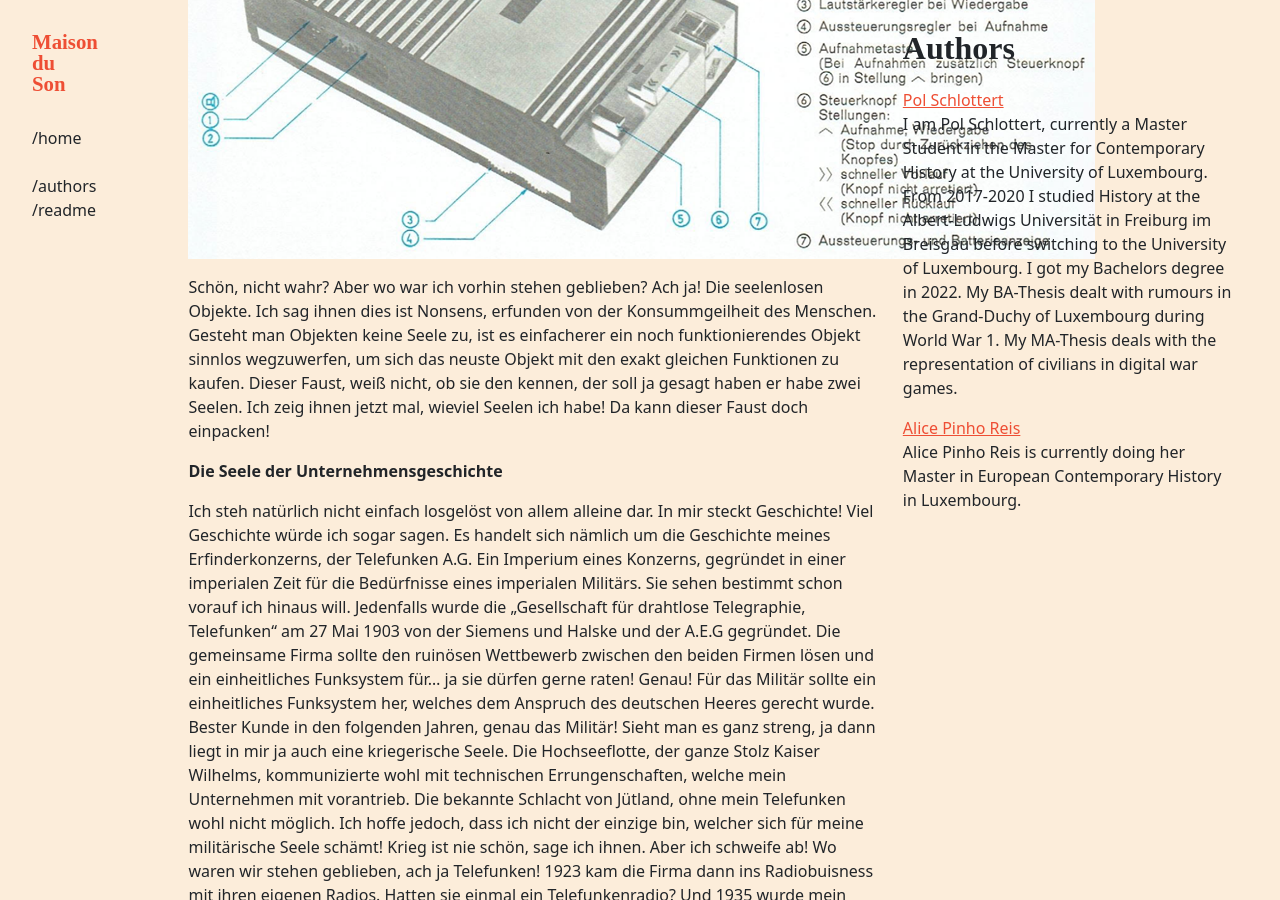
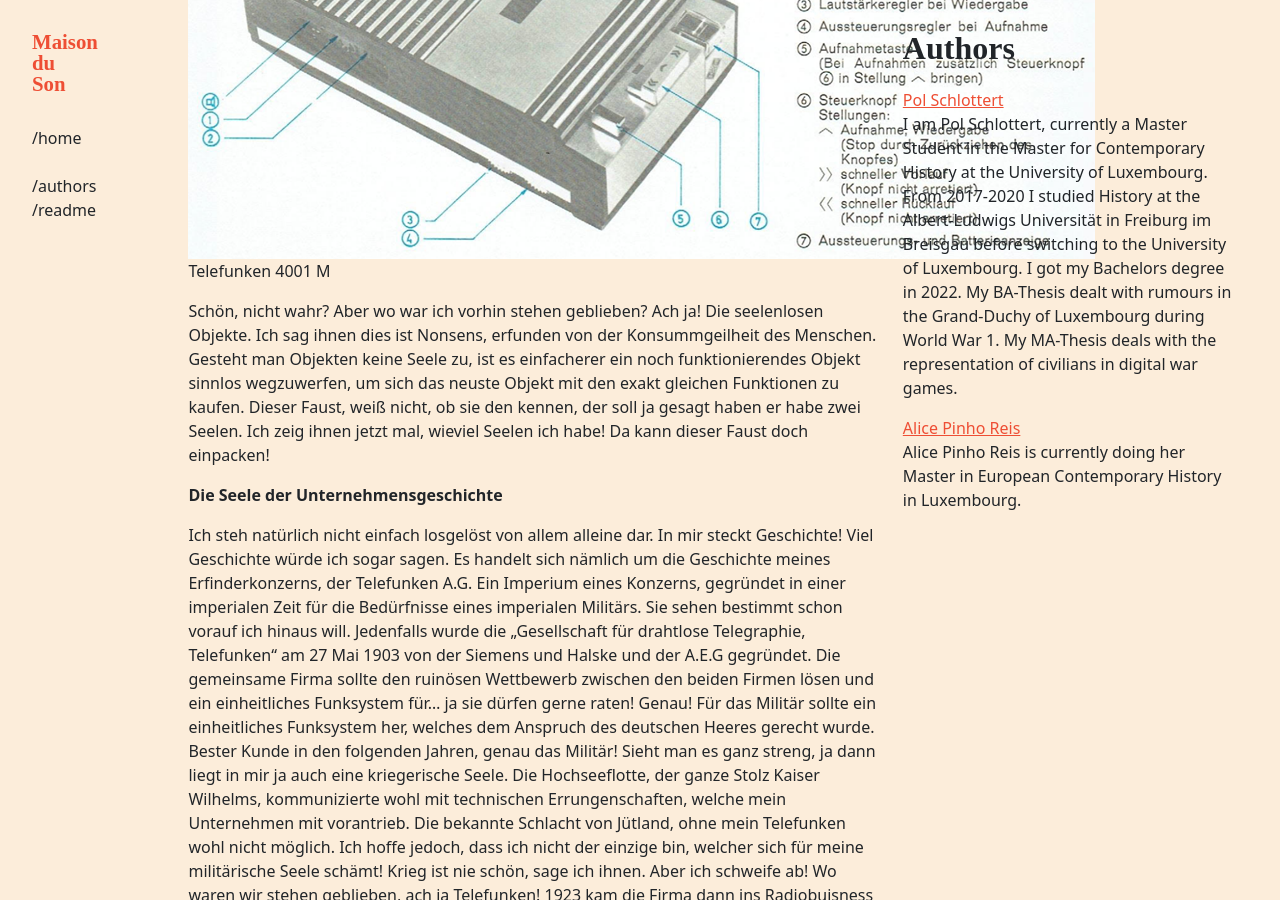
Before and after one commit to C2DH/maison-du-son, a Jekyll site: the page built from _objects/telefunken-m-4001.md, in a window 1280 px wide and 900 px high, scrolled down 918 px. Built offline with Jekyll 4.4.1, drawn with Linux system fonts in a browser that asks for light colours; some web fonts are replaced.

Commit message:
Update telefunken-m-4001.md

```diff
--- a/_objects/telefunken-m-4001.md
+++ b/_objects/telefunken-m-4001.md
@@ -10,7 +10,8 @@
 **Objektbiografie eines Tonaufnahmegeräts**
 
 Objekte, sind leblose Gegenstände. So wird es jedenfalls immer behauptet. Lediglich für den Gebrauch durch den Menschen werden sie produziert. Benutzt werden sie, bis sie kaputt sind, oder der Mensch sie nicht mehr „stylisch“ findet. Später fliegen sie dann weg. Wenn es gut geht auf den Wertstoffhoff zum Recycling. Habe aber auch schon gehört, dass es in die Mülltonne gehen kann. Oder einfach in die Natur. Eine Seele sollen Objekte ja keine besitzen. So wird es jedenfalls immer behauptet. Sie fragen sich nun sicherlich, wer ich bin? Telefunken 4001 M  9 Tranistor ist mein Name, hauptberuflich Tonaufnahme- und Tonabspielgerät. Moment, ich zeig ihnen mal mein Passfoto, damit sie sich ein Bild von mir machen können.
-<figure><img src="/assets/images/Telefunken M 4001 BilD.png"><figcaption></figcaption></figure>
+<figure><img src="/assets/images/Telefunken M 4001 BilD.png"><figcaption></figcaption>Telefunken 4001 M</figure>
+
 Schön, nicht wahr? Aber wo war ich vorhin stehen geblieben? Ach ja! Die seelenlosen Objekte. Ich sag ihnen dies ist Nonsens, erfunden von der Konsummgeilheit des Menschen. Gesteht man Objekten keine Seele zu, ist es einfacherer ein noch funktionierendes Objekt sinnlos wegzuwerfen, um sich das neuste Objekt mit den exakt gleichen Funktionen zu kaufen.  Dieser Faust, weiß nicht, ob sie den kennen, der soll ja gesagt haben er habe zwei Seelen. Ich zeig ihnen jetzt mal, wieviel Seelen ich habe! Da kann dieser Faust doch einpacken!
 
 **Die Seele der Unternehmensgeschichte**
```
